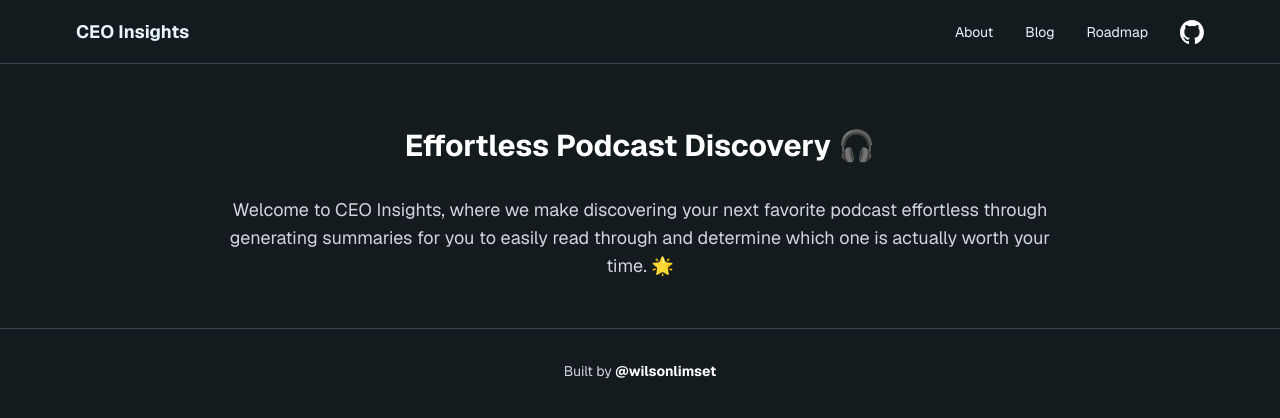
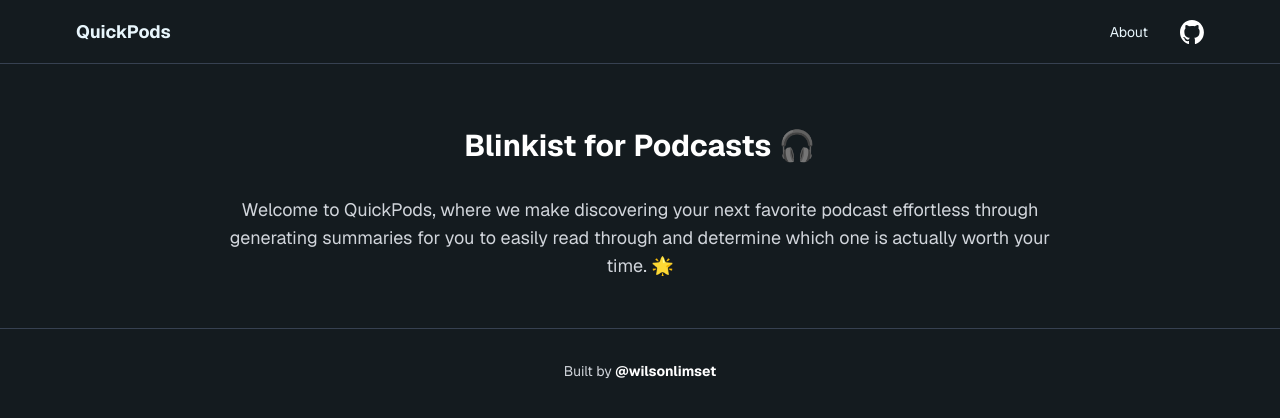
Before and after one commit to WilsonLimSet/QuickPods, a Next.js app: page /about in a window 1280 px wide. Shown: the top 418 px of the page. Built offline with nearby package versions, Linux system fonts and the light colour scheme.

Commit message:
name change (#46)

```diff
--- a/app/about/page.tsx
+++ b/app/about/page.tsx
@@ -8,10 +8,10 @@
       <Header />
       <div className="mx-auto max-w-4xl px-4 py-8 text-center">
         <h2 className="my-8 text-3xl font-bold text-white">
-          Effortless Podcast Discovery 🎧
+          Blinkist for Podcasts 🎧
         </h2>
         <p className="mb-4 text-lg text-gray-300">
-          Welcome to CEO Insights, where we make discovering your next favorite
+          Welcome to QuickPods, where we make discovering your next favorite
           podcast effortless through generating summaries for you to easily read
           through and determine which one is actually worth your time. 🌟
         </p>
--- a/app/layout.tsx
+++ b/app/layout.tsx
@@ -8,8 +8,8 @@
 
 export const metadata = {
   metadataBase: new URL(defaultUrl),
-  title: "CEO Insights",
-  description: "Effortless Podcast Discovery",
+  title: "QuickPods",
+  description: "Blinkist for Podcasts",
 };
 
 export default function RootLayout({
--- a/components/Header.tsx
+++ b/components/Header.tsx
@@ -14,7 +14,7 @@
         <div className="flex items-center">
           <h1 className="text-lg font-bold">
             <Link href="/" className="hover:text-gray-300">
-              CEO Insights
+              QuickPods
             </Link>
           </h1>
         </div>
@@ -22,7 +22,7 @@
           <Link href="/about" className="hover:text-gray-300">
             About
           </Link>
-          <Link href="/blog" className="hover:text-gray-300">
+          {/* <Link href="/blog" className="hover:text-gray-300">
             Blog
           </Link>
           <Link
@@ -31,9 +31,9 @@
             target="_blank"
           >
             Roadmap
-          </Link>
+          </Link> */}
           <a
-            href="https://github.com/WilsonLimSet/ceo-insights"
+            href="https://github.com/WilsonLimSet/QuickPods"
             target="_blank"
             rel="noopener noreferrer"
             className="hover:text-gray-300"
```
Also changed, not shown: python-helpers/README.md, 1 other file (tests, documents, lock files or other folders).
